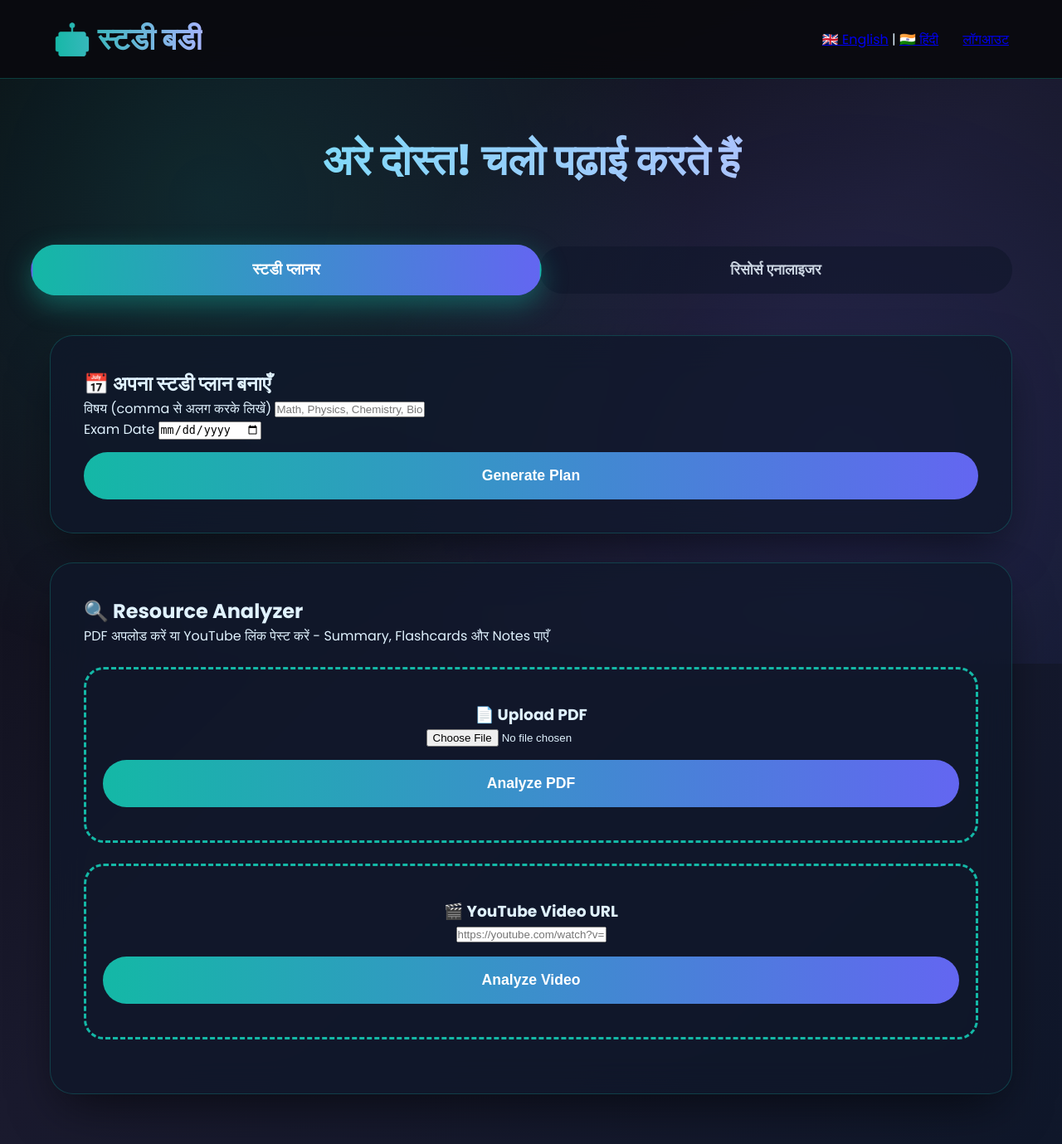
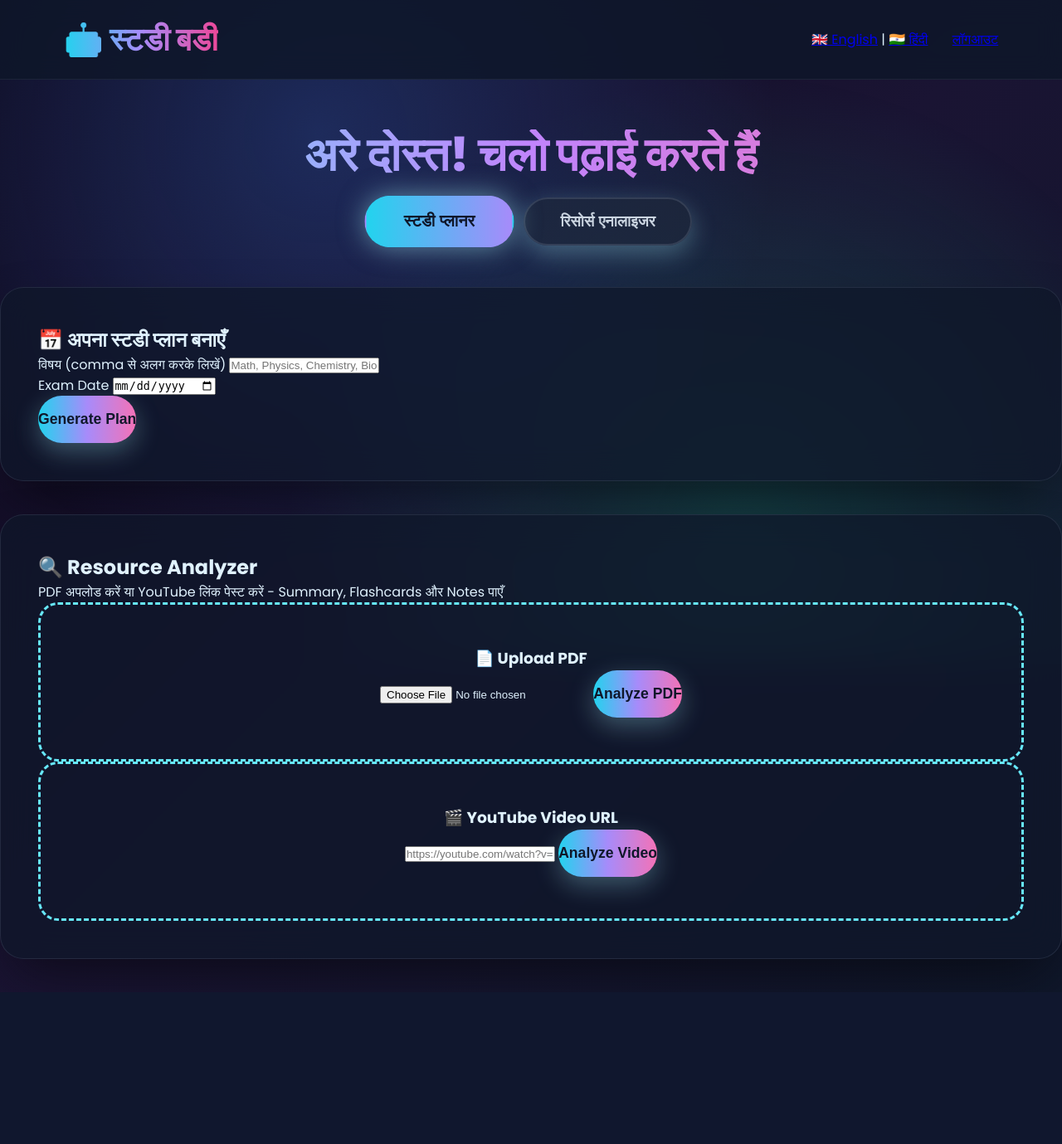
Before and after one commit to nilanshsingh121/SM-web-tool-1, a Flask app: page / in a window 1280 px wide. Shown: the whole page at 83% size. After the commit the page ends 1183 px from the top, so only its background shows below. Run offline with Flask 3, Linux system fonts and the light colour scheme.

Commit message:
Refactor CSS styles for improved design
Updated styles for body, navbar, welcome section, tabs, cards, buttons, and upload area with new gradients and layout adjustments.

```diff
--- a/static/style.css
+++ b/static/style.css
@@ -1,149 +1,137 @@
-:root {
-    --primary: #14b8a6;
-    --secondary: #6366f1;
-    --bg: #0a0a0f;
-    --card: rgba(15, 23, 42, 0.75);
+@import url('https://fonts.googleapis.com/css2?family=Poppins:wght@400;500;600;700;800&display=swap');
+
+* {
+    margin: 0;
+    padding: 0;
+    box-sizing: border-box;
 }
-
-* { margin: 0; padding: 0; box-sizing: border-box; }
 
 body {
     font-family: 'Poppins', sans-serif;
-    background: linear-gradient(135deg, #0a0a0f 0%, #1a1a2e 50%, #0f172a 100%);
+    background: linear-gradient(135deg, #0f0a1f 0%, #1a1433 50%, #0f172a 100%);
     color: #e0f2fe;
     min-height: 100vh;
     overflow-x: hidden;
-    position: relative;
 }
 
 body::before {
     content: '';
     position: fixed;
-    top: 0; left: 0;
-    width: 100%; height: 100%;
-    background: radial-gradient(circle at 20% 30%, rgba(20, 184, 166, 0.15) 0%, transparent 50%),
-                radial-gradient(circle at 80% 70%, rgba(99, 102, 241, 0.15) 0%, transparent 50%);
+    inset: 0;
+    background: radial-gradient(circle at 30% 20%, rgba(59, 130, 246, 0.25) 0%, transparent 50%),
+                radial-gradient(circle at 70% 80%, rgba(16, 185, 129, 0.25) 0%, transparent 50%);
     z-index: -1;
     pointer-events: none;
 }
 
 /* Navbar */
 .navbar {
-    background: rgba(10, 10, 15, 0.95);
-    backdrop-filter: blur(20px);
-    padding: 1.2rem 5%;
+    background: rgba(15, 23, 42, 0.85);
+    backdrop-filter: blur(16px);
+    padding: 1.2rem 6%;
     display: flex;
     justify-content: space-between;
     align-items: center;
     position: sticky;
     top: 0;
     z-index: 1000;
-    border-bottom: 1px solid rgba(20, 184, 166, 0.3);
+    border-bottom: 1px solid rgba(148, 163, 184, 0.1);
 }
 
 .logo {
-    font-size: 2.3rem;
+    font-size: 2.4rem;
     font-weight: 800;
-    background: linear-gradient(90deg, #14b8a6, #a5b4fc);
+    background: linear-gradient(90deg, #22d3ee, #a78bfa, #ec4899);
     -webkit-background-clip: text;
     -webkit-text-fill-color: transparent;
 }
 
-/* Main Content */
-.main-container {
-    max-width: 1200px;
-    margin: 60px auto;
-    padding: 0 20px;
-}
-
+/* Hero / Welcome */
 .welcome {
     text-align: center;
-    font-size: 3.2rem;
-    margin-bottom: 50px;
-    font-weight: 700;
-    background: linear-gradient(90deg, #67e8f9, #c4b5fd);
+    font-size: 3.5rem;
+    font-weight: 800;
+    margin: 60px 0 20px;
+    background: linear-gradient(90deg, #67e8f9, #c084fc, #f472b6);
     -webkit-background-clip: text;
     -webkit-text-fill-color: transparent;
+    line-height: 1.1;
 }
 
 /* Tabs */
 .tabs {
     display: flex;
     justify-content: center;
-    gap: 20px;
+    gap: 18px;
     margin-bottom: 50px;
 }
 
 .tab-btn {
-    padding: 16px 40px;
-    background: rgba(15, 23, 42, 0.6);
-    border: 2px solid transparent;
-    border-radius: 50px;
+    padding: 16px 42px;
+    font-size: 1.15rem;
+    font-weight: 600;
+    background: rgba(30, 41, 59, 0.6);
+    border: 2px solid rgba(148, 163, 184, 0.2);
+    border-radius: 9999px;
     color: #cbd5e1;
-    font-weight: 600;
-    font-size: 1.1rem;
     cursor: pointer;
     transition: all 0.4s ease;
 }
 
 .tab-btn.active {
-    background: linear-gradient(90deg, var(--primary), var(--secondary));
-    color: white;
+    background: linear-gradient(90deg, #22d3ee, #a78bfa);
+    color: #0f172a;
+    border-color: transparent;
+    box-shadow: 0 0 30px rgba(165, 243, 252, 0.5);
     transform: scale(1.08);
-    box-shadow: 0 10px 30px rgba(20, 184, 166, 0.4);
 }
 
 /* Cards */
 .card {
-    background: var(--card);
+    background: rgba(15, 23, 42, 0.75);
     backdrop-filter: blur(20px);
     border-radius: 28px;
-    border: 1px solid rgba(20, 184, 166, 0.25);
-    padding: 40px;
-    margin-bottom: 35px;
-    box-shadow: 0 25px 60px -15px rgba(0, 0, 0, 0.6);
-    transition: all 0.5s ease;
-    position: relative;
-    overflow: hidden;
+    border: 1px solid rgba(148, 163, 184, 0.15);
+    padding: 45px;
+    margin-bottom: 40px;
+    box-shadow: 0 30px 70px -20px rgba(0, 0, 0, 0.6);
+    transition: all 0.5s cubic-bezier(0.4, 0, 0.2, 1);
 }
 
 .card:hover {
-    transform: translateY(-20px) scale(1.02);
-    box-shadow: 0 40px 80px -20px rgba(20, 184, 166, 0.35);
+    transform: translateY(-25px);
+    box-shadow: 0 40px 90px -15px rgba(103, 232, 249, 0.3);
 }
 
 /* Buttons */
 button {
-    width: 100%;
-    padding: 18px;
+    background: linear-gradient(90deg, #22d3ee, #a78bfa, #f472b6);
+    color: #0f172a;
+    font-weight: 700;
+    padding: 18px 0;
+    border: none;
+    border-radius: 9999px;
     font-size: 1.1rem;
-    font-weight: 700;
-    background: linear-gradient(90deg, #14b8a6, #6366f1);
-    color: white;
-    border: none;
-    border-radius: 50px;
     cursor: pointer;
     transition: all 0.4s;
-    margin-top: 15px;
+    box-shadow: 0 10px 30px rgba(165, 243, 252, 0.3);
 }
 
 button:hover {
-    transform: translateY(-8px);
-    box-shadow: 0 20px 40px rgba(20, 184, 166, 0.5);
+    transform: translateY(-6px) scale(1.03);
+    box-shadow: 0 20px 40px rgba(165, 243, 252, 0.5);
 }
 
-/* Upload Area */
 .upload-area {
-    border: 3px dashed #14b8a6;
+    border: 3px dashed #67e8f9;
     border-radius: 24px;
-    padding: 40px 20px;
+    padding: 50px 20px;
     text-align: center;
-    margin: 25px 0;
     transition: all 0.4s;
 }
 
 .upload-area:hover {
-    border-color: #6366f1;
-    background: rgba(20, 184, 166, 0.08);
-    transform: scale(1.03);
+    border-color: #c4b5fd;
+    background: rgba(165, 243, 252, 0.08);
+    transform: scale(1.02);
 }
```
